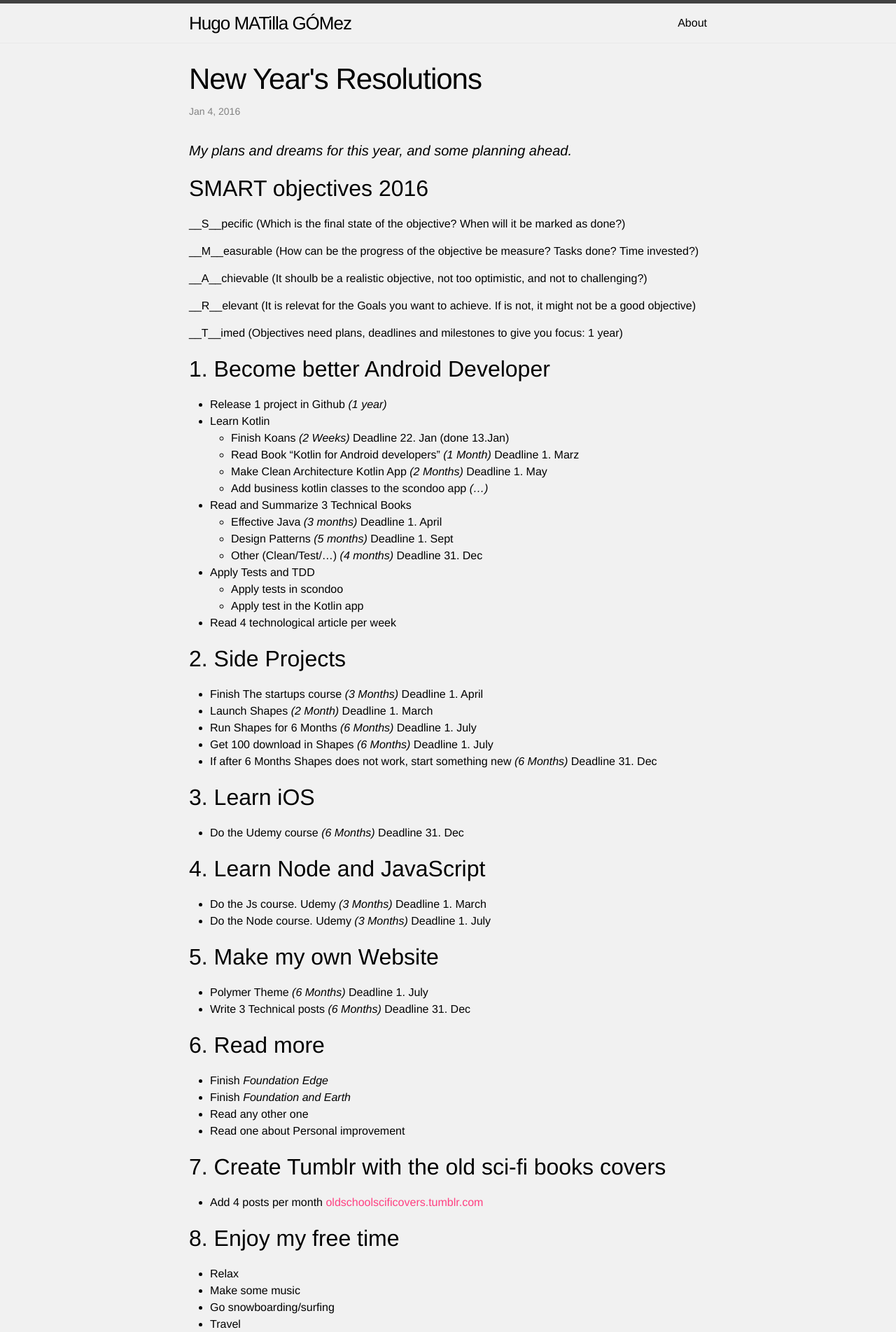
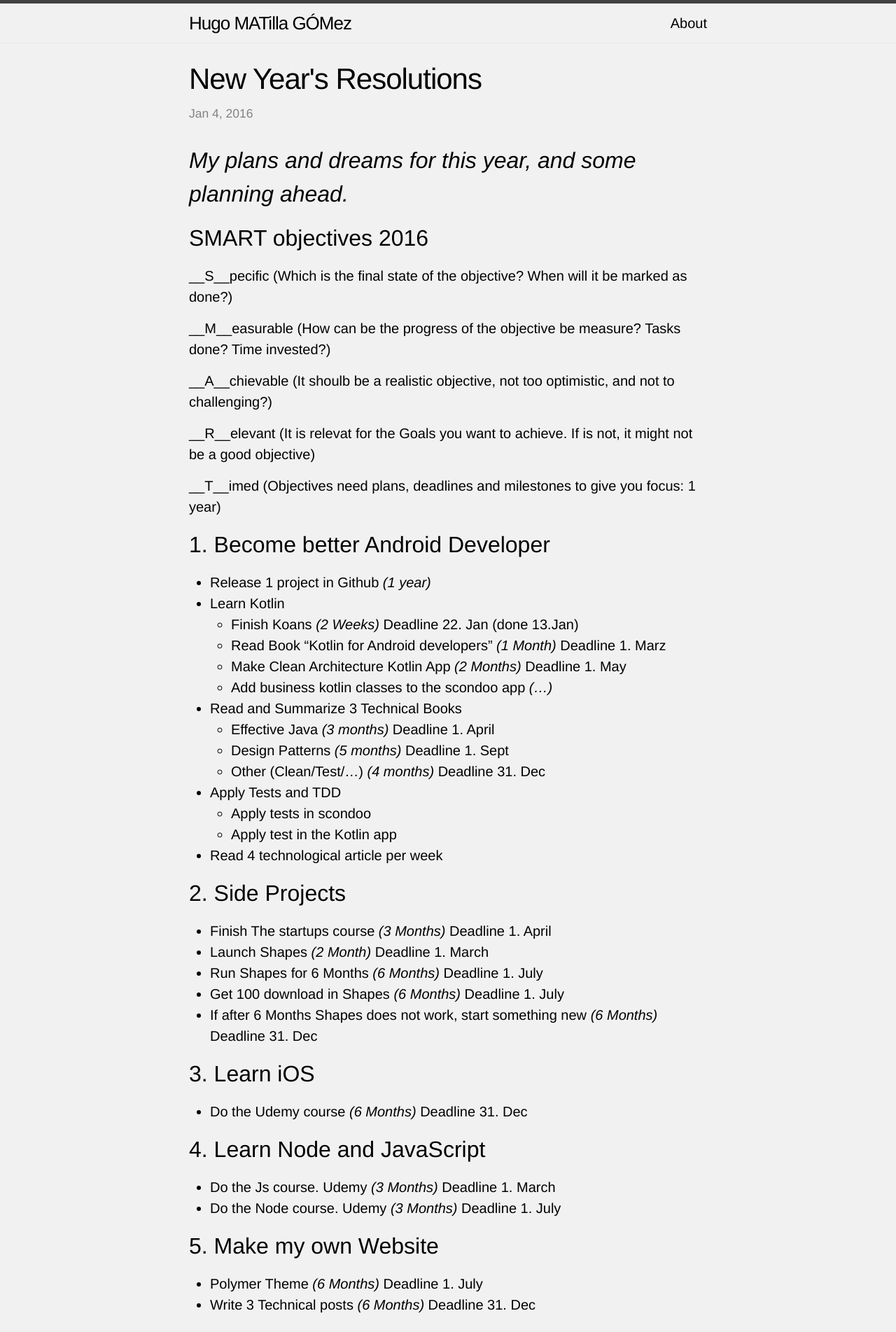
Before and after one commit to HugoMatilla/hugomatilla.github.io, a Jekyll site: the page built from _posts/2016-01-04-New-Years-Resolutions.md, in a window 1280 px wide. Shown: the top 1903 px of the page at 70% size. Built offline with Jekyll 4.4.1, drawn with Linux system fonts in a browser that asks for light colours.

Commit message:
Update CSS

```diff
--- a/_posts/2016-01-04-New-Years-Resolutions.md
+++ b/_posts/2016-01-04-New-Years-Resolutions.md
@@ -6,7 +6,7 @@ categories: motivation
 image : main-resolutions.jpg
 ---
 
-#### _My plans and dreams for this year, and some planning ahead._
+## _My plans and dreams for this year, and some planning ahead._
 
 ## SMART objectives 2016
 __S__pecific (Which is the final state of the objective? When will it be marked as done?)
--- a/_sass/_base.scss
+++ b/_sass/_base.scss
@@ -127,7 +127,7 @@ blockquote {
  */
 pre,
 code {
-    font-size: 15px;
+    font-size: 20px;
     border: 1px solid $grey-color-light;
     border-radius: 3px;
     background-color: #eef;
@@ -208,7 +208,7 @@ paper-card {
     display: inherit !important;
    }
 .paper-card-0 .header.paper-card .title-text.paper-card {
-    color: #009688;
+    color: #ffffff;
 }
 paper-header-panel.paper-header-panel-0{
     background: #009688 ;
--- a/css/main.scss
+++ b/css/main.scss
@@ -7,7 +7,7 @@
 
 // Our variables
 $base-font-family: Helvetica, Arial, sans-serif;
-$base-font-size:   16px;
+$base-font-size:   20px;
 $small-font-size:  $base-font-size * 0.875;
 $base-line-height: 1.5;
 
```
Also changed, not shown: _posts/2016-01-13-Articles-Red.md (+1 -1 lines).
